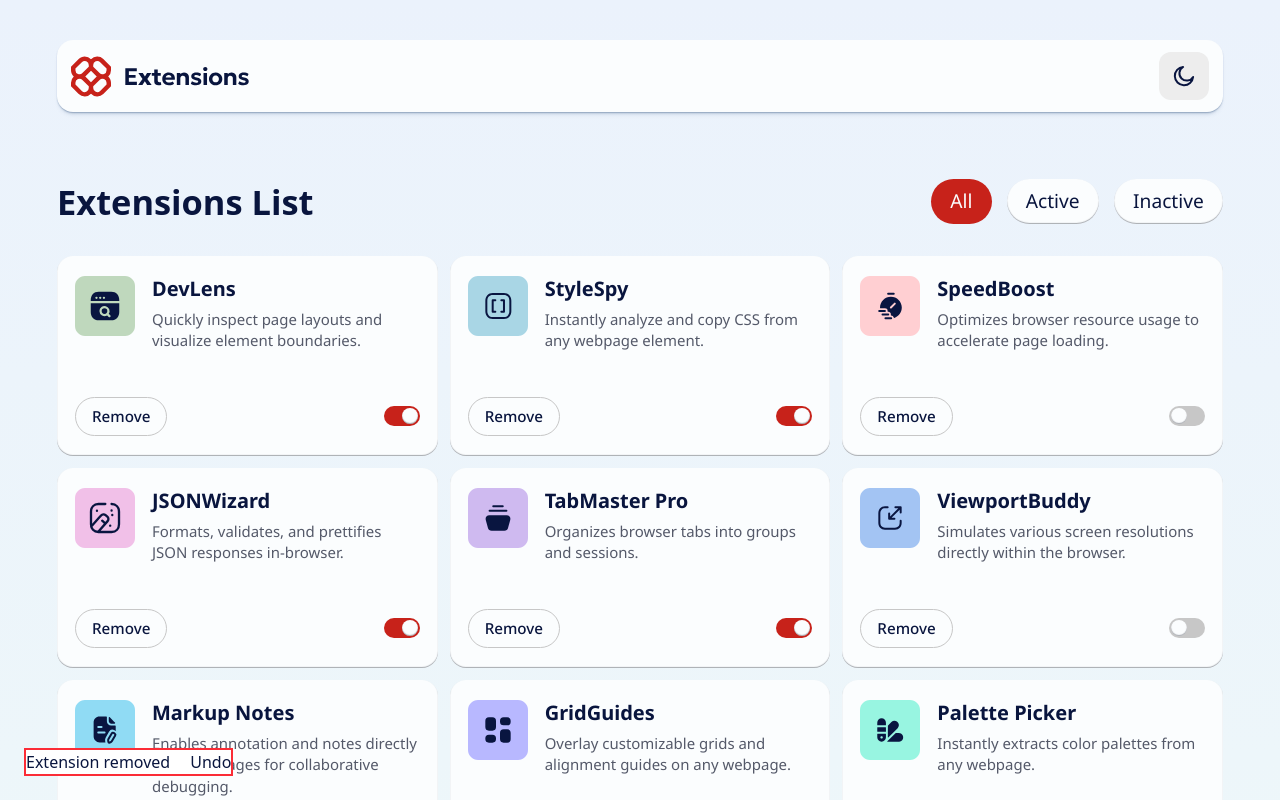
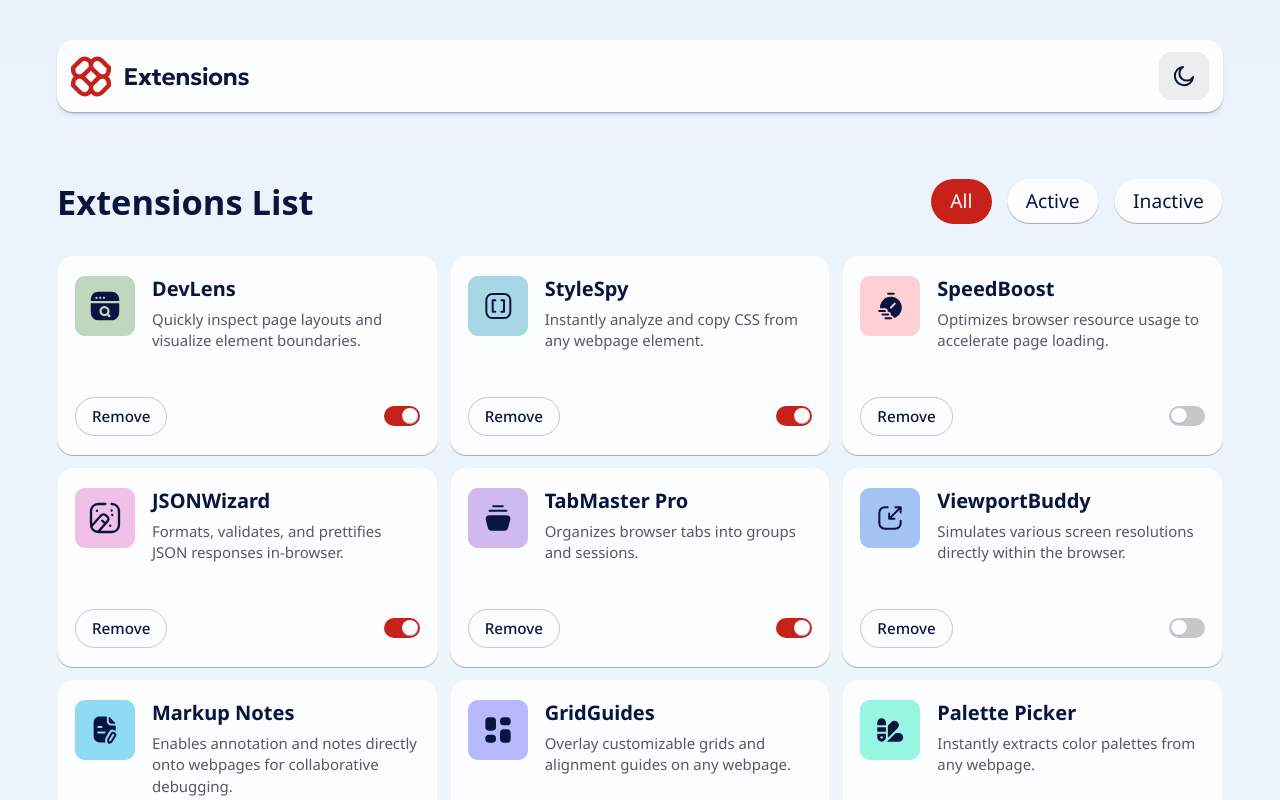
Before and after one commit to CodingWithJiro/frontend-mentor-browser-extension-manager, a React (Vite) app: page / in a window 1280 px wide. Shown: the top 800 px of the page. Built offline with nearby package versions, Linux system fonts and the light colour scheme.

Commit message:
feat(components): show ToastUndo when user clicks remove in RemoveModal

```diff
--- a/src/components/Main.jsx
+++ b/src/components/Main.jsx
@@ -1,4 +1,4 @@
-import { useState } from "react";
+import { useEffect, useState } from "react";
 import ExtensionsHeader from "./ExtensionsHeader";
 import ExtensionsGrid from "./ExtensionsGrid";
 import LIST from "../data/extensions.json";
@@ -10,6 +10,13 @@ const Main = () => {
   const [extensions, setExtensions] = useState(LIST);
   const [removedExtensions, setRemovedExtensions] = useState([]);
   const [toRemove, setToRemove] = useState(null);
+  const [showToast, setShowToast] = useState(false);
+
+  useEffect(() => {
+    if (!showToast) return;
+    const toastTimer = setTimeout(() => setShowToast(false), 3000);
+    return () => clearTimeout(toastTimer);
+  }, [showToast]);
 
   const getFilteredExtensions = () => {
     switch (filter) {
@@ -50,6 +57,7 @@ const Main = () => {
   const handleRemove = () => {
     saveRemovedExtension(toRemove);
     removeExtension(toRemove);
+    setShowToast(true);
     setToRemove(null);
   };
 
@@ -68,7 +76,7 @@ const Main = () => {
         toRemove={toRemove}
         setToRemove={setToRemove}
       />
-      <ToastUndo />
+      <ToastUndo showToast={showToast} />
     </main>
   );
 };
--- a/src/components/ToastUndo.jsx
+++ b/src/components/ToastUndo.jsx
@@ -1,6 +1,8 @@
-const ToastUndo = () => {
+const ToastUndo = ({ showToast }) => {
   return (
-    <div className="fixed bottom-6 left-6 flex gap-5 border-2 border-red-500 bg-white">
+    <div
+      className={`${showToast ? "fixed" : "hidden"} bottom-6 left-6 flex gap-5 border-2 border-red-500 bg-white`}
+    >
       <p>Extension removed</p>
 
       <button type="button">Undo</button>
```
